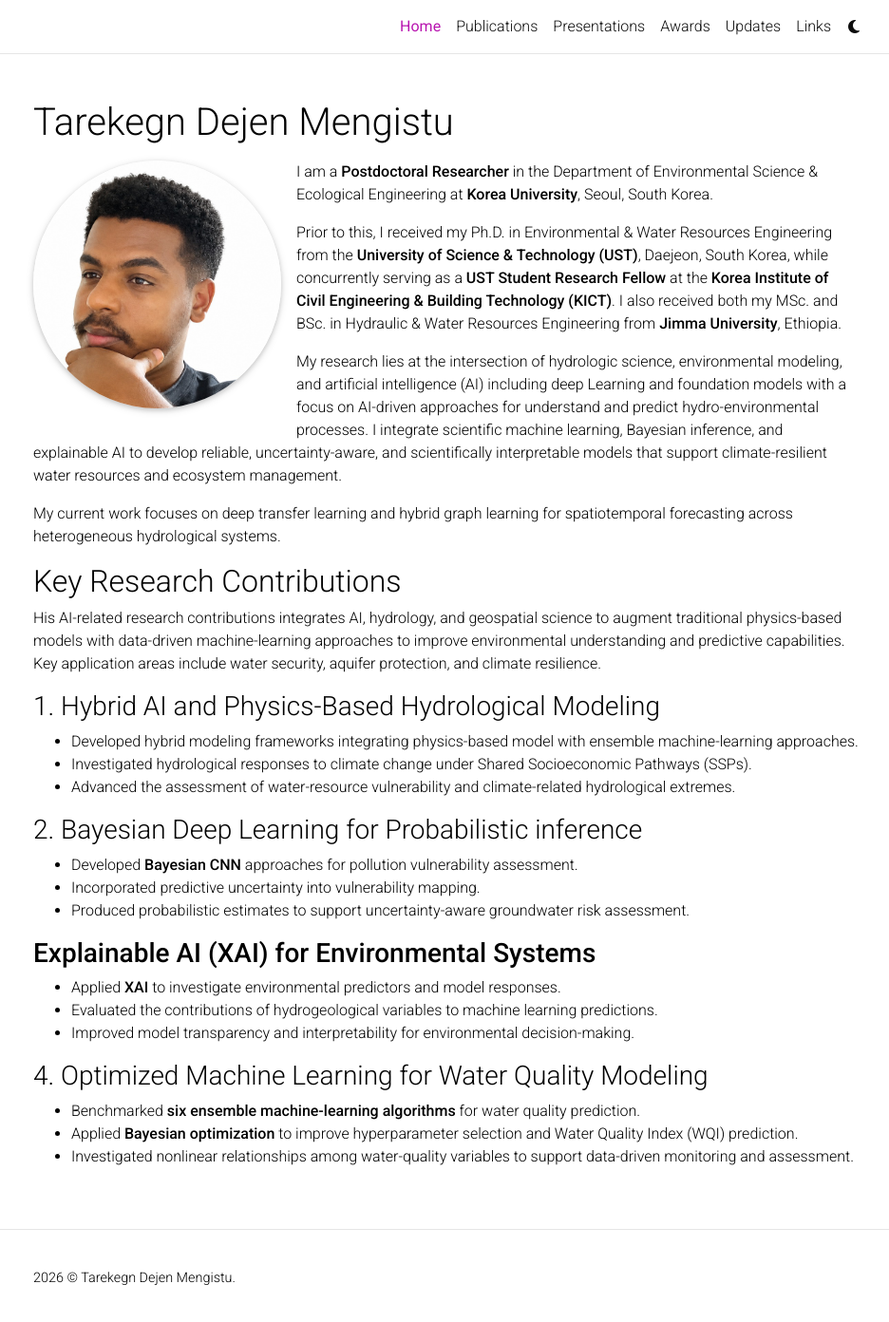
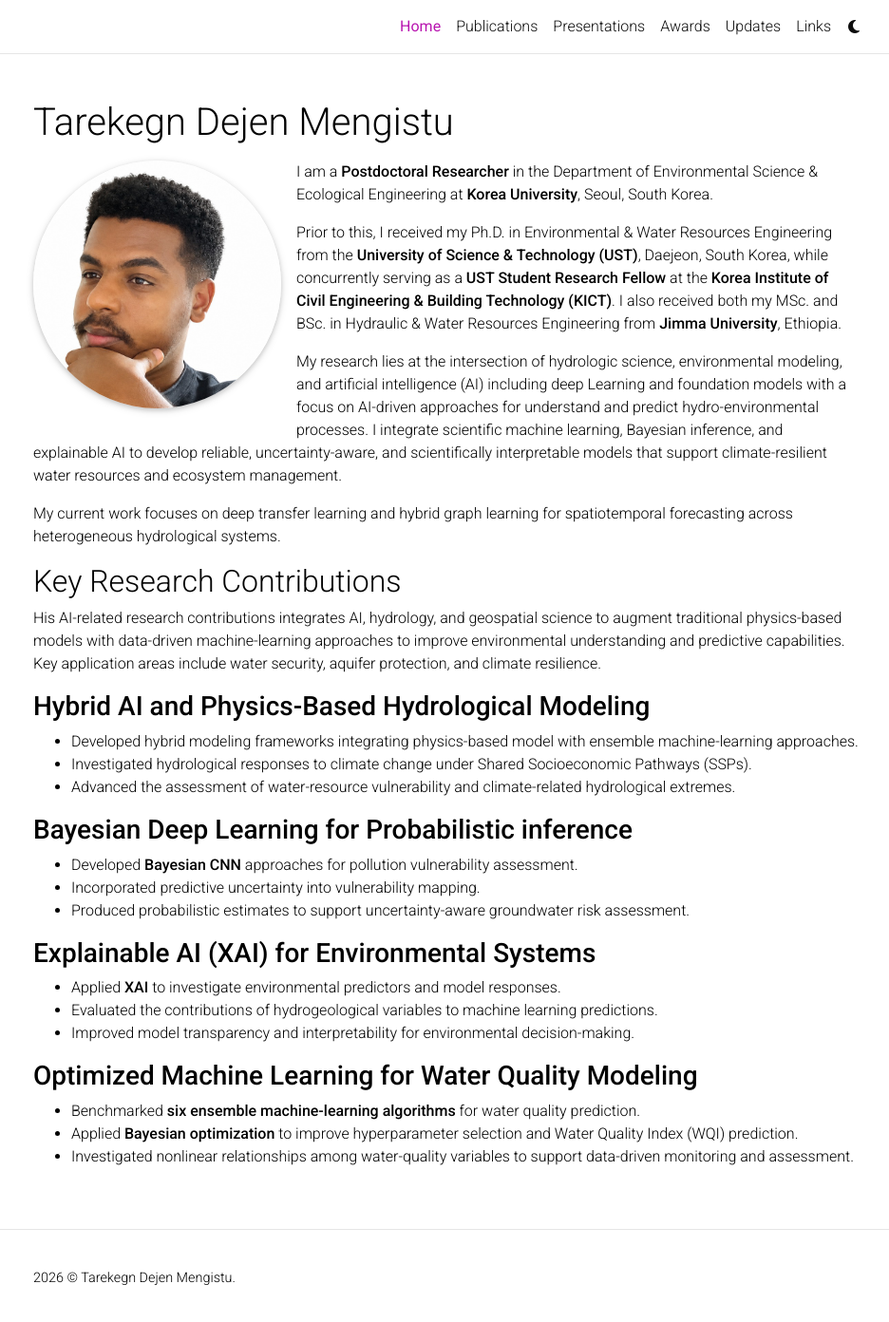
Before and after one commit to tdmengistu/tdmengistu.github.io, a Jekyll site: the page built from _pages/about.md, in a window 1280 px wide and 1396 px high. Shown: the top 1392 px of the window at 95% size, without its empty margins (170-1106 px from the left). Built offline with Jekyll 4.4.1, drawn with Linux system fonts in a browser that asks for light colours; a style sheet for code colours, icons or effects is not loaded.

Commit message:
Enhance formatting and emphasis in about.md

```diff
--- a/_pages/about.md
+++ b/_pages/about.md
@@ -27,13 +27,13 @@ My current work focuses on deep transfer learning and hybrid graph learning for
 
 His AI-related research contributions  integrates AI, hydrology, and geospatial science to augment traditional physics-based models with data-driven machine-learning approaches to improve environmental understanding and predictive capabilities. Key application areas include water security, aquifer protection, and climate resilience.
 
-### 1. Hybrid AI and Physics-Based Hydrological Modeling
+### **Hybrid AI and Physics-Based Hydrological Modeling**
 
 - Developed hybrid modeling frameworks integrating physics-based model with ensemble machine-learning approaches.
 - Investigated hydrological responses to climate change under Shared Socioeconomic Pathways (SSPs).
 - Advanced the assessment of water-resource vulnerability and climate-related hydrological extremes.
 
-### 2. Bayesian Deep Learning for Probabilistic inference
+### **Bayesian Deep Learning for Probabilistic inference**
 
 - Developed **Bayesian CNN** approaches for pollution vulnerability assessment.
 - Incorporated predictive uncertainty into vulnerability mapping.
@@ -45,7 +45,7 @@ His AI-related research contributions  integrates AI, hydrology, and geospatial
 - Evaluated the contributions of hydrogeological variables to machine learning predictions.
 - Improved model transparency and interpretability for environmental decision-making.
 
-### 4. Optimized Machine Learning for Water Quality Modeling
+### **Optimized Machine Learning for Water Quality Modeling**
 
 - Benchmarked **six ensemble machine-learning algorithms** for water quality prediction.
 - Applied **Bayesian optimization** to improve hyperparameter selection and Water Quality Index (WQI) prediction.
```
